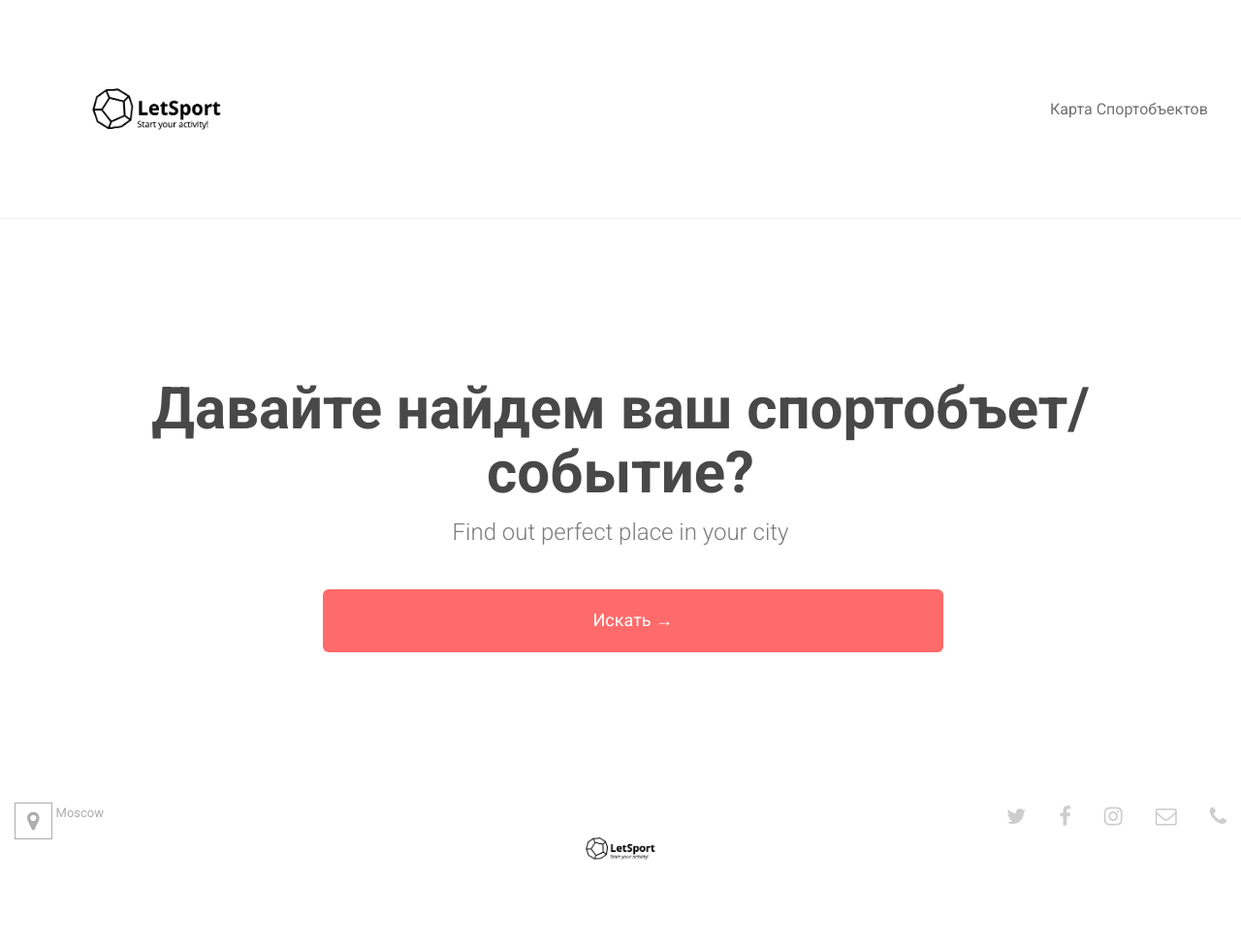
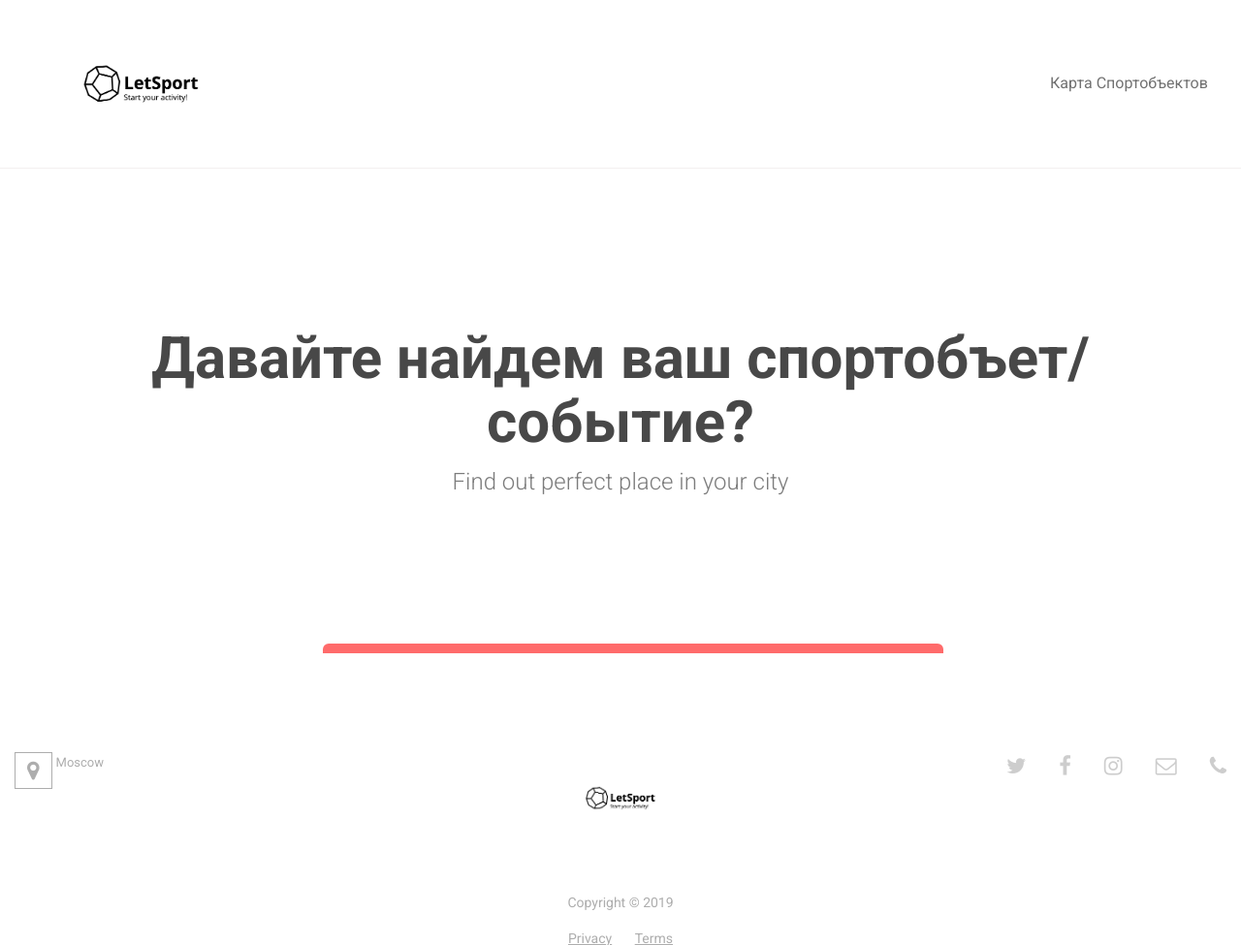
Before and after one commit to gosport-geekbrains/gosport, a Django app: page / in a window 1280 px wide. Shown: the top 975 px of the page at 97% size. Run offline with Django 3.2, Linux system fonts and the light colour scheme; some libraries are stand-ins or nearby versions.

Commit message:
уменьшил хедер

```diff
--- a/gosport_project/static/css/style.css
+++ b/gosport_project/static/css/style.css
@@ -150,7 +150,7 @@
   cursor: pointer; }
 
 .navbar {
-  padding: 1rem 0; }
+  padding: 0; }
 
 .dropdown-item {
   border-bottom: 1px solid #f5f0f0;
@@ -280,7 +280,7 @@
 .btn-search {
   width: 50%;
   position: absolute;
-  top: 76%;
+  top: 83%;
   right: 24%;
   background: #ff6b6b;
   border-radius: 6px;
--- a/mainapp/templates/mainapp/includes/_site_navigation.html
+++ b/mainapp/templates/mainapp/includes/_site_navigation.html
@@ -5,7 +5,7 @@
             <div class="row">
                 <div class="col-md-12">
                     <nav class="navbar navbar-expand-lg">
-                        <a class="navbar-brand" href="{% url 'mainapp:index' %}"><img width="45%" src="/static/img/logo.png" alt="logo"></a>
+                        <a class="navbar-brand" href="{% url 'mainapp:index' %}"><img width="40%" src="/static/img/logo.png" alt="logo"></a>
                         <button class="navbar-toggler" type="button" data-toggle="collapse"
                                 data-target="#navbarNavDropdown" aria-controls="navbarNavDropdown" aria-expanded="false"
                                 aria-label="Toggle navigation">
```
Also changed, not shown: 1 other file.
